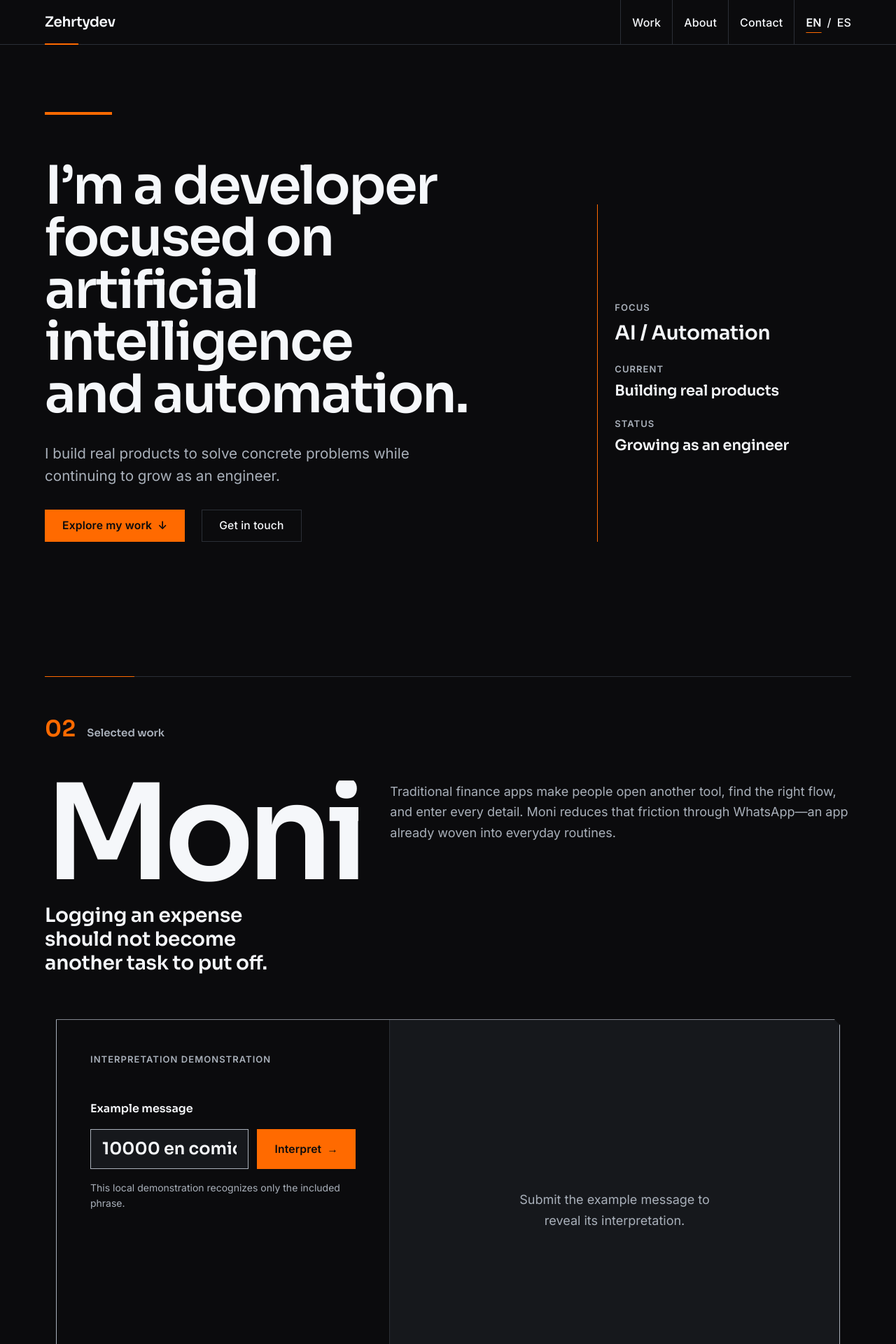
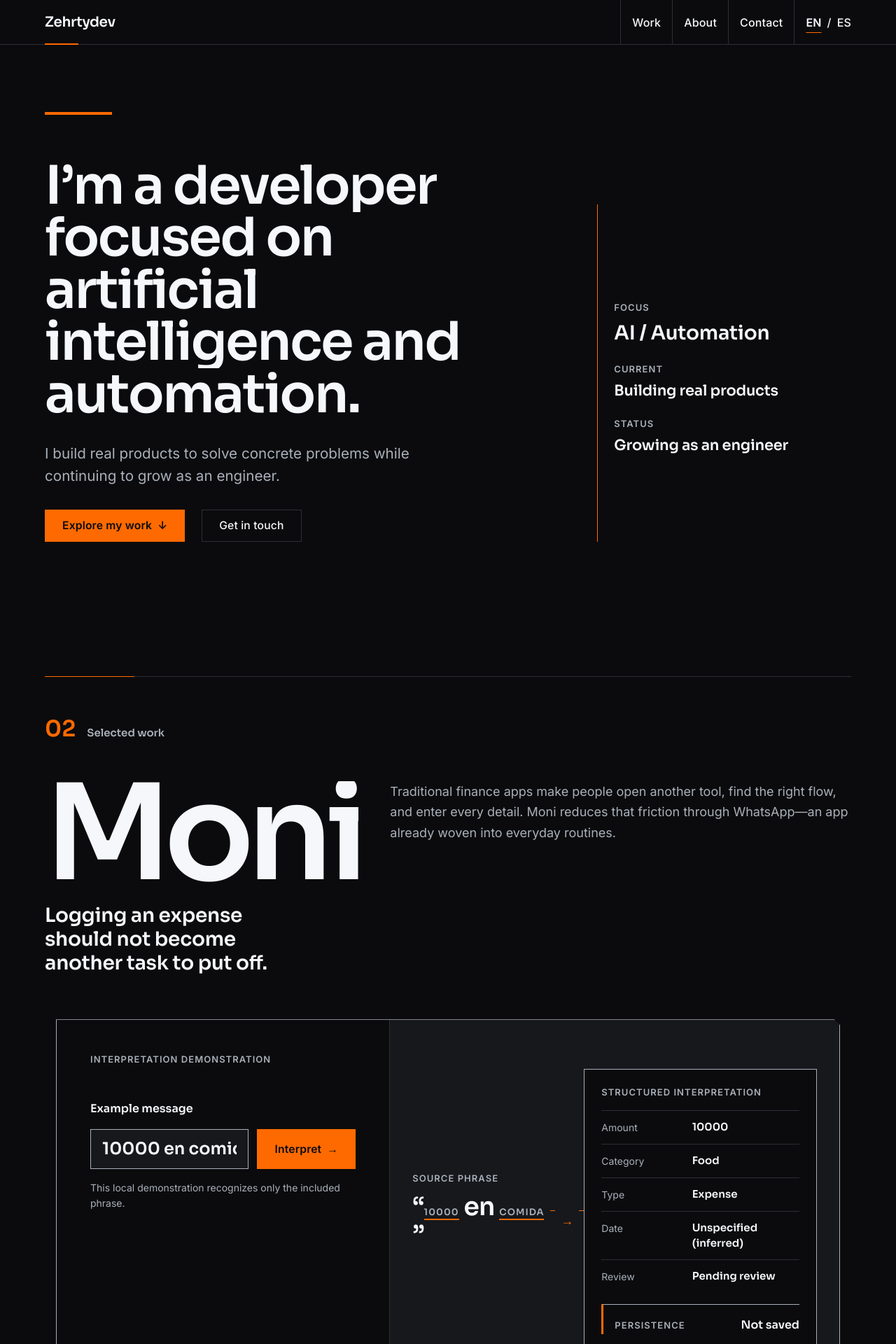
Before and after one commit to zehrtydev/zehrty.dev, a Next.js app: page /en in a window 1280 px wide. Shown: the top 1920 px of the page at 70% size. Built offline with nearby package versions, Linux system fonts and the light colour scheme.

Commit message:
feat: add kinetic editorial motion pass two

```diff
--- a/src/app/globals.css
+++ b/src/app/globals.css
@@ -171,10 +171,12 @@ button { color: inherit; font: inherit; }
 .hero-primary, .hero-context, .work-heading, .work-narrative, .work-evidence > div, .about-grid > div, .about-content { grid-column: 1 / -1; }
 .hero-primary, .hero-context { position: relative; z-index: 1; }
 .hero-primary h1 {
-  max-width: 14ch; margin: 0; font-family: var(--font-sora), sans-serif;
+  margin: 0; font-family: var(--font-sora), sans-serif;
   font-size: clamp(3rem, 2.4rem + 3vw, 4.75rem); font-weight: 600;
   line-height: .98; letter-spacing: -.03em; text-wrap: balance;
 }
+.hero-line { display: block; overflow: clip; padding-bottom: .08em; margin-bottom: -.08em; }
+.hero-line > span { display: inline-block; }
 .hero-primary > p {
   max-width: var(--compact-reading-max); margin: var(--space-8) 0 0; color: var(--color-muted);
   font-size: clamp(1.1875rem, 1.13rem + .2vw, 1.3125rem); line-height: 1.55;
@@ -192,9 +194,12 @@ button { color: inherit; font: inherit; }
 .button-secondary:hover { border-color: var(--color-border-strong); text-decoration: underline; text-underline-offset: var(--space-1); }
 .button:active, .editorial-link:active, .contact-link:active { opacity: .8; }
 .hero-context {
-  display: grid; gap: var(--space-6); margin: var(--space-16) 0 0;
+  position: relative; display: grid; gap: var(--space-6); margin: var(--space-16) 0 0;
   padding: var(--space-6) 0 var(--space-2) var(--space-6);
-  border-left: 1px solid var(--color-accent);
+}
+.hero-context::before {
+  position: absolute; top: 0; bottom: 0; left: 0; width: 1px;
+  background: var(--color-accent); content: ""; transform-origin: top;
 }
 .hero-context dt, .product-output dt {
   color: var(--color-muted); font-size: .8125rem; font-weight: 600; line-height: 1.35;
@@ -228,6 +233,7 @@ button { color: inherit; font: inherit; }
   margin: 0; font-family: var(--font-sora), sans-serif; font-size: clamp(2rem, 1.65rem + 1.7vw, 3rem);
   font-weight: 600; line-height: 1.1; letter-spacing: -.02em;
 }
+.work-title-clip { overflow: clip; padding-bottom: .08em; margin-bottom: -.08em; }
 .work-heading h2 { font-size: clamp(5rem, 2.25rem + 12vw, 12rem); line-height: .8; letter-spacing: -.055em; }
 .work-lead {
   max-width: 18ch; margin: var(--space-6) 0 0; font-family: var(--font-sora), sans-serif;
@@ -274,6 +280,11 @@ button { color: inherit; font: inherit; }
 .moni-demo-source strong {
   overflow-wrap: anywhere; font-family: var(--font-sora), sans-serif;
   font-size: clamp(1.5rem, 1.2rem + 1.4vw, 2.25rem); line-height: 1.1; letter-spacing: -.025em;
+}
+.moni-demo-token { position: relative; display: inline-block; }
+.moni-demo-token::after {
+  position: absolute; right: 0; bottom: -.2em; left: 0; height: 2px;
+  background: var(--color-accent); content: ""; transform-origin: left;
 }
 .moni-demo-causal-rule { position: relative; display: grid; height: var(--space-16); place-items: center; color: var(--color-accent); }
 .moni-demo-causal-rule::before {
@@ -735,6 +746,8 @@ button { color: inherit; font: inherit; }
   }
   .connector-primary, .connector-fallback {
     fill: none;
+    stroke-dasharray: 1;
+    stroke-dashoffset: 0;
     vector-effect: non-scaling-stroke;
   }
   .connector-primary {
@@ -795,18 +808,23 @@ button { color: inherit; font: inherit; }
   to { opacity: 1; transform: scaleX(1); }
 }
 
-@keyframes hero-title-enter {
+@keyframes editorial-rise-enter {
+  from { opacity: 0; transform: translateY(.75rem); }
+  to { opacity: 1; transform: translateY(0); }
+}
+
+@keyframes hero-line-enter {
   from { opacity: 0; clip-path: inset(0 0 100% 0); transform: translateY(1.5rem); }
   to { opacity: 1; clip-path: inset(0); transform: translateY(0); }
 }
 
-@keyframes hero-copy-enter {
-  from { opacity: 0; transform: translateY(.75rem); }
-  to { opacity: 1; transform: translateY(0); }
+@keyframes hero-context-rule-enter {
+  from { transform: scaleY(0); }
+  to { transform: scaleY(1); }
 }
 
-@keyframes hero-context-enter {
-  from { opacity: 0; transform: translateX(1rem); }
+@keyframes editorial-horizontal-enter {
+  from { opacity: 0; transform: translateX(-1.5rem); }
   to { opacity: 1; transform: translateX(0); }
 }
 
@@ -816,12 +834,12 @@ button { color: inherit; font: inherit; }
 }
 
 @keyframes handoff-marker-enter {
-  from { opacity: 0; transform: translateX(-1rem); }
+  from { opacity: 0; transform: translateX(-2rem); }
   to { opacity: 1; transform: translateX(0); }
 }
 
 @keyframes handoff-title-enter {
-  from { opacity: 0; clip-path: inset(0 0 100% 0); transform: translateY(2.25rem); }
+  from { opacity: 0; clip-path: inset(0 0 100% 0); transform: translateY(4rem); }
   to { opacity: 1; clip-path: inset(0); transform: translateY(0); }
 }
 
@@ -831,8 +849,13 @@ button { color: inherit; font: inherit; }
 }
 
 @keyframes demo-rule-enter {
-  from { transform: scale(0); }
-  to { transform: scale(1); }
+  from { opacity: 0; transform: scale(0); }
+  to { opacity: 1; transform: scale(1); }
+}
+
+@keyframes demo-recognition-enter {
+  from { transform: scaleX(0); }
+  to { transform: scaleX(1); }
 }
 
 @keyframes demo-result-enter {
@@ -845,44 +868,119 @@ button { color: inherit; font: inherit; }
   to { opacity: 1; transform: translateY(0); }
 }
 
+@keyframes workflow-node-enter {
+  from { opacity: 0; transform: translateY(.625rem); }
+  to { opacity: 1; transform: translateY(0); }
+}
+
+@keyframes workflow-connector-enter {
+  from { opacity: 0; stroke-dashoffset: 1; }
+  to { opacity: 1; stroke-dashoffset: 0; }
+}
+
 @media (prefers-reduced-motion: no-preference) {
   .hero-rule { animation: hero-rule-enter var(--duration-editorial) var(--ease-editorial) both; }
-  .hero-primary h1 { animation: hero-title-enter var(--duration-editorial-emphasis) var(--ease-editorial) both; }
-  .hero-primary > p { animation: hero-copy-enter var(--duration-editorial) var(--ease-editorial) 60ms both; }
-  .hero-actions { animation: hero-copy-enter var(--duration-editorial) var(--ease-editorial) 140ms both; }
-  .hero-context { animation: hero-context-enter var(--duration-editorial) var(--ease-editorial) 100ms both; }
+  .hero-line > span { animation: hero-line-enter 700ms var(--ease-editorial) both; }
+  .hero-line:nth-child(2) > span { animation-delay: 70ms; }
+  .hero-line:nth-child(3) > span { animation-delay: 140ms; }
+  .hero-line:nth-child(4) > span { animation-delay: 210ms; }
+  .hero-primary > p { animation: editorial-rise-enter var(--duration-editorial) var(--ease-editorial) 250ms both; }
+  .hero-actions { animation: editorial-rise-enter var(--duration-editorial) var(--ease-editorial) 330ms both; }
+  .hero-context::before { animation: hero-context-rule-enter 640ms var(--ease-editorial) 180ms both; }
+  .hero-context > div { animation: editorial-horizontal-enter 520ms var(--ease-editorial) both; }
+  .hero-context > div:nth-child(1) { animation-delay: 260ms; }
+  .hero-context > div:nth-child(2) { animation-delay: 320ms; }
+  .hero-context > div:nth-child(3) { animation-delay: 380ms; }
 
-  .moni-demo-output-panel[data-state="ready"] .moni-demo-source {
-    animation: demo-source-enter var(--duration-response) var(--ease-editorial) both;
+  html[data-motion-ready="true"] .work-handoff:not([data-viewport-revealed]) .work-handoff-rule span {
+    opacity: 0; transform: scaleX(0);
   }
-  .moni-demo-output-panel[data-state="ready"] .moni-demo-causal-rule::before {
-    animation: demo-rule-enter 300ms var(--ease-editorial) 80ms both;
+  html[data-motion-ready="true"] .work-handoff:not([data-viewport-revealed]) .work-marker {
+    opacity: 0; transform: translateX(-2rem);
   }
-  .moni-demo-output-panel[data-state="ready"] .moni-demo-result {
-    animation: demo-result-enter var(--duration-editorial) var(--ease-editorial) 120ms both;
+  html[data-motion-ready="true"] .work-handoff:not([data-viewport-revealed]) .work-heading h2 {
+    opacity: 0; clip-path: inset(0 0 100% 0); transform: translateY(4rem);
   }
-  .moni-demo-output-panel[data-state="ready"] .moni-demo-result dl div {
-    animation: demo-field-enter 300ms var(--ease-editorial) both;
+  html[data-motion-ready="true"] .work-handoff:not([data-viewport-revealed]) .work-lead,
+  html[data-motion-ready="true"] .work-handoff:not([data-viewport-revealed]) .work-narrative {
+    opacity: 0; transform: translateY(.75rem);
   }
-  .moni-demo-output-panel[data-state="ready"] .moni-demo-result dl div:nth-child(1) { animation-delay: 200ms; }
-  .moni-demo-output-panel[data-state="ready"] .moni-demo-result dl div:nth-child(2) { animation-delay: 240ms; }
-  .moni-demo-output-panel[data-state="ready"] .moni-demo-result dl div:nth-child(3) { animation-delay: 280ms; }
-  .moni-demo-output-panel[data-state="ready"] .moni-demo-result dl div:nth-child(4) { animation-delay: 320ms; }
-  .moni-demo-output-panel[data-state="ready"] .moni-demo-result dl div:nth-child(5) { animation-delay: 360ms; }
-  .moni-demo-output-panel[data-state="ready"] .moni-demo-persistence {
-    animation: demo-field-enter var(--duration-deliberate) var(--ease-editorial) 420ms both;
+  .work-handoff[data-viewport-revealed] .work-handoff-rule span {
+    animation: handoff-rule-enter 620ms var(--ease-editorial) both;
+  }
+  .work-handoff[data-viewport-revealed] .work-marker {
+    animation: handoff-marker-enter 520ms var(--ease-editorial) 60ms both;
+  }
+  .work-handoff[data-viewport-revealed] .work-heading h2 {
+    animation: handoff-title-enter 740ms var(--ease-editorial) 100ms both;
+  }
+  .work-handoff[data-viewport-revealed] .work-lead {
+    animation: editorial-rise-enter 520ms var(--ease-editorial) 240ms both;
+  }
+  .work-handoff[data-viewport-revealed] .work-narrative {
+    animation: editorial-rise-enter 540ms var(--ease-editorial) 300ms both;
   }
 
-  @supports (animation-timeline: view()) and (animation-range: entry 0% entry 100%) {
-    .work-handoff { view-timeline-name: --work-handoff; view-timeline-axis: block; }
-    .work-handoff-rule span, .work-marker, .work-heading h2 {
-      animation-duration: 1ms; animation-timing-function: linear; animation-fill-mode: both;
-      animation-timeline: --work-handoff; animation-range: entry 0% entry 72%;
-    }
-    .work-handoff-rule span { animation-name: handoff-rule-enter; }
-    .work-marker { animation-name: handoff-marker-enter; }
-    .work-heading h2 { animation-name: handoff-title-enter; }
+  html[data-motion-ready="true"] .moni-demo:not([data-viewport-revealed]) .moni-demo-source,
+  html[data-motion-ready="true"] .moni-demo:not([data-viewport-revealed]) .moni-demo-result,
+  html[data-motion-ready="true"] .moni-demo:not([data-viewport-revealed]) .moni-demo-result dl div,
+  html[data-motion-ready="true"] .moni-demo:not([data-viewport-revealed]) .moni-demo-persistence {
+    opacity: 0;
   }
+  html[data-motion-ready="true"] .moni-demo:not([data-viewport-revealed]) .moni-demo-token::after,
+  html[data-motion-ready="true"] .moni-demo:not([data-viewport-revealed]) .moni-demo-causal-rule::before {
+    opacity: 0; transform: scale(0);
+  }
+  .moni-demo[data-viewport-revealed] .moni-demo-source {
+    animation: demo-source-enter 420ms var(--ease-editorial) both;
+  }
+  .moni-demo[data-viewport-revealed] .moni-demo-token::after {
+    animation: demo-recognition-enter 340ms var(--ease-editorial) 180ms both;
+  }
+  .moni-demo[data-viewport-revealed] .moni-demo-causal-rule::before {
+    animation: demo-rule-enter 360ms var(--ease-editorial) 420ms both;
+  }
+  .moni-demo[data-viewport-revealed] .moni-demo-result {
+    animation: demo-result-enter 480ms var(--ease-editorial) 560ms both;
+  }
+  .moni-demo[data-viewport-revealed] .moni-demo-result dl div {
+    animation: demo-field-enter 360ms var(--ease-editorial) both;
+  }
+  .moni-demo[data-viewport-revealed] .moni-demo-result dl div:nth-child(1) { animation-delay: 640ms; }
+  .moni-demo[data-viewport-revealed] .moni-demo-result dl div:nth-child(2) { animation-delay: 700ms; }
+  .moni-demo[data-viewport-revealed] .moni-demo-result dl div:nth-child(3) { animation-delay: 820ms; }
+  .moni-demo[data-viewport-revealed] .moni-demo-result dl div:nth-child(4) { animation-delay: 880ms; }
+  .moni-demo[data-viewport-revealed] .moni-demo-result dl div:nth-child(5) { animation-delay: 1000ms; }
+  .moni-demo[data-viewport-revealed] .moni-demo-persistence {
+    animation: demo-field-enter 320ms var(--ease-editorial) 1060ms both;
+  }
+
+  html[data-motion-ready="true"] .workflow-figure:not([data-viewport-revealed]) .workflow-node,
+  html[data-motion-ready="true"] .workflow-figure:not([data-viewport-revealed]) .workflow-fallback {
+    opacity: 0; transform: translateY(.625rem);
+  }
+  html[data-motion-ready="true"] .workflow-figure:not([data-viewport-revealed]) .workflow-connectors path {
+    opacity: 0; stroke-dashoffset: 1;
+  }
+  .workflow-figure[data-viewport-revealed] .workflow-node {
+    animation: workflow-node-enter 320ms var(--ease-editorial) both;
+  }
+  .workflow-figure[data-viewport-revealed] .workflow-node:nth-child(1) { animation-delay: 0ms; }
+  .workflow-figure[data-viewport-revealed] .workflow-node:nth-child(2) { animation-delay: 180ms; }
+  .workflow-figure[data-viewport-revealed] .workflow-fallback {
+    animation: workflow-node-enter 320ms var(--ease-editorial) 340ms both;
+  }
+  .workflow-figure[data-viewport-revealed] .workflow-node:nth-child(3) { animation-delay: 560ms; }
+  .workflow-figure[data-viewport-revealed] .workflow-node:nth-child(4) { animation-delay: 780ms; }
+  .workflow-figure[data-viewport-revealed] .workflow-node:nth-child(5) { animation-delay: 1000ms; }
+  .workflow-figure[data-viewport-revealed] .workflow-connectors path {
+    animation: workflow-connector-enter 220ms linear both;
+  }
+  .workflow-figure[data-viewport-revealed] .connector-primary-1 { animation-delay: 100ms; }
+  .workflow-figure[data-viewport-revealed] .connector-fallback { animation-delay: 320ms; }
+  .workflow-figure[data-viewport-revealed] .connector-primary-2 { animation-delay: 500ms; }
+  .workflow-figure[data-viewport-revealed] .connector-primary-3 { animation-delay: 720ms; }
+  .workflow-figure[data-viewport-revealed] .connector-primary-4 { animation-delay: 940ms; }
 }
 
 @media (prefers-reduced-motion: reduce) {
--- a/src/components/hero-section.tsx
+++ b/src/components/hero-section.tsx
@@ -8,7 +8,14 @@ export function HeroSection({ hero }: { hero: HomeContent["hero"] }) {
         <div className="hero-rule" aria-hidden="true" />
 
         <div className="hero-primary">
-          <h1 id="hero-title">{hero.firstSentence}</h1>
+          <h1 id="hero-title" aria-label={hero.firstSentence}>
+            {hero.headlineLines.map((line, index) => (
+              <span className="hero-line" key={line}>
+                <span>{line}</span>
+                {index < hero.headlineLines.length - 1 ? " " : null}
+              </span>
+            ))}
+          </h1>
           <p>{hero.secondSentence}</p>
           <div className="hero-actions">
             <Link className="button button-primary" href="#work">
--- a/src/components/home-page.tsx
+++ b/src/components/home-page.tsx
@@ -4,6 +4,7 @@ import { HeroSection } from "./hero-section";
 import { MoniInterpretationDemo } from "./moni-interpretation-demo";
 import { SiteHeader } from "./site-header";
 import { SiteFooter } from "./site-footer";
+import { ViewportRevealController } from "./viewport-reveal-controller";
 import { WorkflowDiagram } from "./workflow-diagram";
 
 const EMAIL = "soporte@zehrty.dev";
@@ -18,6 +19,7 @@ export function HomePage({ content }: { content: HomeContent }) {
       <a className="skip-link" href="#main-content">
         {content.locale === "es" ? "Saltar al contenido" : "Skip to content"}
       </a>
+      <ViewportRevealController />
       <SiteHeader content={content} />
 
       <main id="main-content">
@@ -25,7 +27,7 @@ export function HomePage({ content }: { content: HomeContent }) {
 
         <section id="work" className="work-section" aria-labelledby="work-title">
           <div className="section-shell work-shell">
-            <div className="work-handoff">
+            <div className="work-handoff" data-viewport-reveal="work-handoff">
               <div className="work-handoff-rule" aria-hidden="true">
                 <span />
               </div>
--- a/src/components/moni-interpretation-demo.tsx
+++ b/src/components/moni-interpretation-demo.tsx
@@ -17,7 +17,9 @@ export function MoniInterpretationDemo({ content }: { content: DemoContent }) {
   const errorId = useId();
   const captionId = useId();
   const [input, setInput] = useState(MONI_DEMO_SOURCE);
-  const [interpretation, setInterpretation] = useState<MoniDemoInterpretation | null>(null);
+  const [interpretation, setInterpretation] = useState<MoniDemoInterpretation | null>(() =>
+    parseMoniDemo(MONI_DEMO_SOURCE),
+  );
   const [error, setError] = useState("");
   const [run, setRun] = useState(0);
   const [announcement, setAnnouncement] = useState("");
@@ -64,22 +66,32 @@ export function MoniInterpretationDemo({ content }: { content: DemoContent }) {
 
   const fields = interpretation
     ? [
-        { label: content.fields.amount, value: interpretation.amount },
+        { label: content.fields.amount, value: interpretation.amount, stage: "primary" },
         {
           label: content.fields.category,
           value: content.values[interpretation.category],
+          stage: "primary",
         },
         {
           label: content.fields.transactionType,
           value: content.values[interpretation.transactionType],
+          stage: "secondary",
         },
-        { label: content.fields.date, value: content.values[interpretation.date] },
-        { label: content.fields.review, value: content.values[interpretation.review] },
+        {
+          label: content.fields.date,
+          value: content.values[interpretation.date],
+          stage: "secondary",
+        },
+        {
+          label: content.fields.review,
+          value: content.values[interpretation.review],
+          stage: "final",
+        },
       ]
     : [];
 
   return (
-    <figure className="moni-demo" aria-labelledby={captionId}>
+    <figure className="moni-demo" aria-labelledby={captionId} data-viewport-reveal="moni-demo">
       <div className="moni-demo-grid">
         <div className="moni-demo-input-panel">
           <p className="moni-demo-kicker">{content.title}</p>
@@ -117,7 +129,10 @@ export function MoniInterpretationDemo({ content }: { content: DemoContent }) {
             <div key={run} className="moni-demo-sequence">
               <div className="moni-demo-source">
                 <span>{content.sourceLabel}</span>
-                <strong>“{interpretation.source}”</strong>
+                <strong>
+                  “<span className="moni-demo-token">{interpretation.amount}</span> en{" "}
+                  <span className="moni-demo-token">comida</span>”
+                </strong>
               </div>
 
               <div className="moni-demo-causal-rule" aria-hidden="true">
@@ -128,7 +143,7 @@ export function MoniInterpretationDemo({ content }: { content: DemoContent }) {
                 <p className="moni-demo-kicker">{content.resultLabel}</p>
                 <dl>
                   {fields.map((field) => (
-                    <div key={field.label}>
+                    <div data-stage={field.stage} key={field.label}>
                       <dt>{field.label}</dt>
                       <dd>{field.value}</dd>
                     </div>
--- /dev/null
+++ b/src/components/viewport-reveal-controller.tsx
@@ -0,0 +1,47 @@
+"use client";
+
+import { useEffect } from "react";
+
+const REVEAL_SELECTOR = "[data-viewport-reveal]";
+
+export function ViewportRevealController() {
+  useEffect(() => {
+    const root = document.documentElement;
+    const targets = Array.from(document.querySelectorAll<HTMLElement>(REVEAL_SELECTOR));
+    const reducedMotion = window.matchMedia("(prefers-reduced-motion: reduce)");
+
+    if (targets.length === 0 || reducedMotion.matches || !("IntersectionObserver" in window)) {
+      return;
+    }
+
+    root.dataset.motionReady = "true";
+    let remainingTargets = targets.length;
+
+    const observer = new IntersectionObserver(
+      (entries) => {
+        entries.forEach((entry) => {
+          if (!entry.isIntersecting) return;
+
+          const target = entry.target as HTMLElement;
+          target.dataset.viewportRevealed = "true";
+          observer.unobserve(target);
+          remainingTargets -= 1;
+
+          if (remainingTargets === 0) {
+            observer.disconnect();
+          }
+        });
+      },
+      { rootMargin: "0px 0px -8%", threshold: 0.16 },
+    );
+
+    targets.forEach((target) => observer.observe(target));
+
+    return () => {
+      observer.disconnect();
+      root.removeAttribute("data-motion-ready");
+    };
+  }, []);
+
+  return null;
+}
--- a/src/content/home.ts
+++ b/src/content/home.ts
@@ -15,6 +15,7 @@ export type HomeContent = {
   };
   hero: {
     firstSentence: string;
+    headlineLines: string[];
     secondSentence: string;
     primaryCta: string;
     secondaryCta: string;
@@ -107,6 +108,12 @@ export const homeEs: HomeContent = {
   hero: {
     firstSentence:
       "Soy desarrollador enfocado en inteligencia artificial y automatización.",
+    headlineLines: [
+      "Soy desarrollador",
+      "enfocado en",
+      "inteligencia artificial y",
+      "automatización.",
+    ],
     secondSentence:
       "Construyo productos reales para resolver problemas concretos mientras sigo creciendo como ingeniero.",
     primaryCta: "Explorar mi trabajo",
@@ -217,6 +224,12 @@ export const homeEn: HomeContent = {
   hero: {
     firstSentence:
       "I’m a developer focused on artificial intelligence and automation.",
+    headlineLines: [
+      "I’m a developer",
+      "focused on",
+      "artificial intelligence and",
+      "automation.",
+    ],
     secondSentence:
       "I build real products to solve concrete problems while continuing to grow as an engineer.",
     primaryCta: "Explore my work",
```
Also changed, not shown: src/components/workflow-diagram.tsx (+10 -3 lines).
